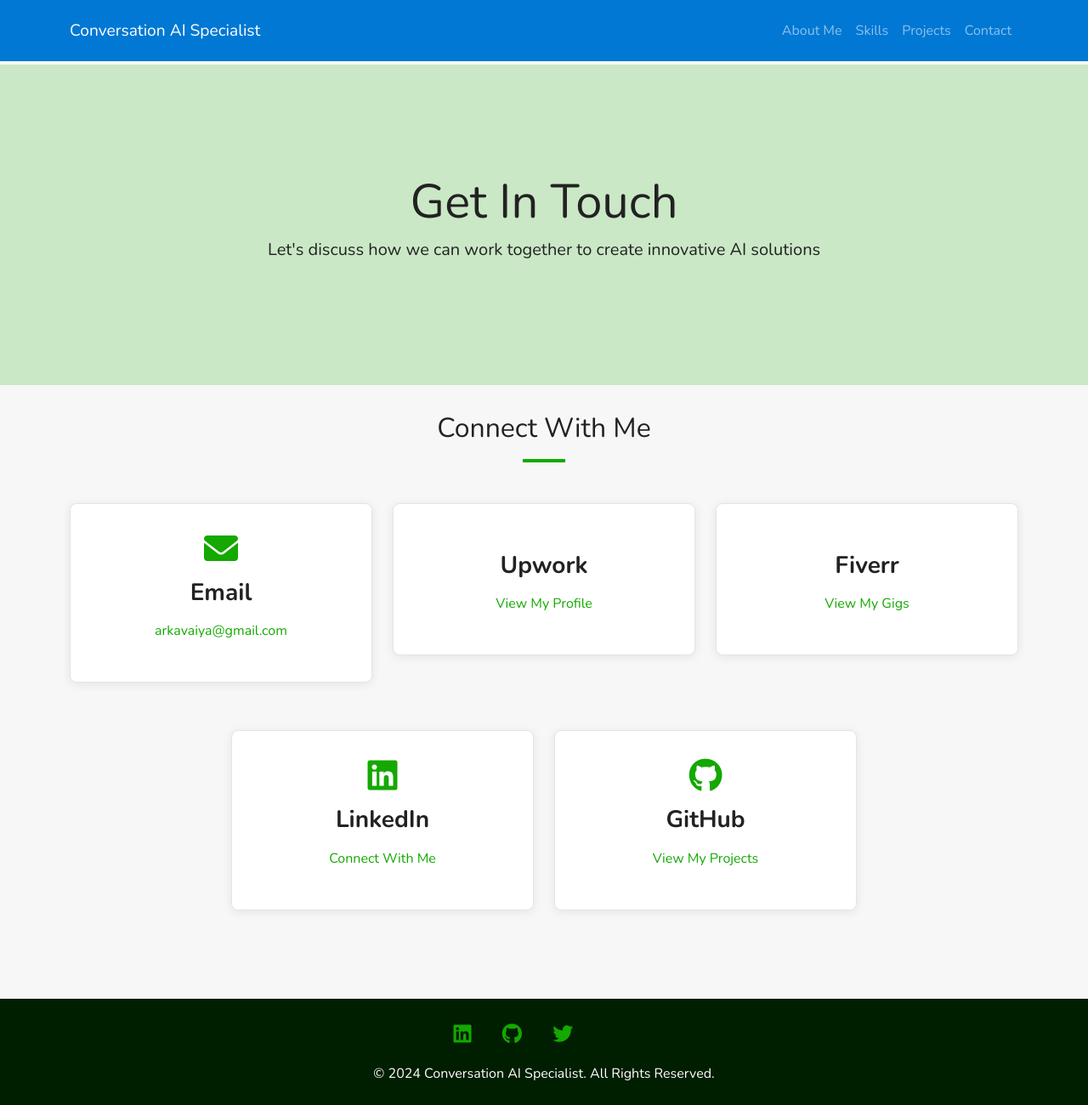
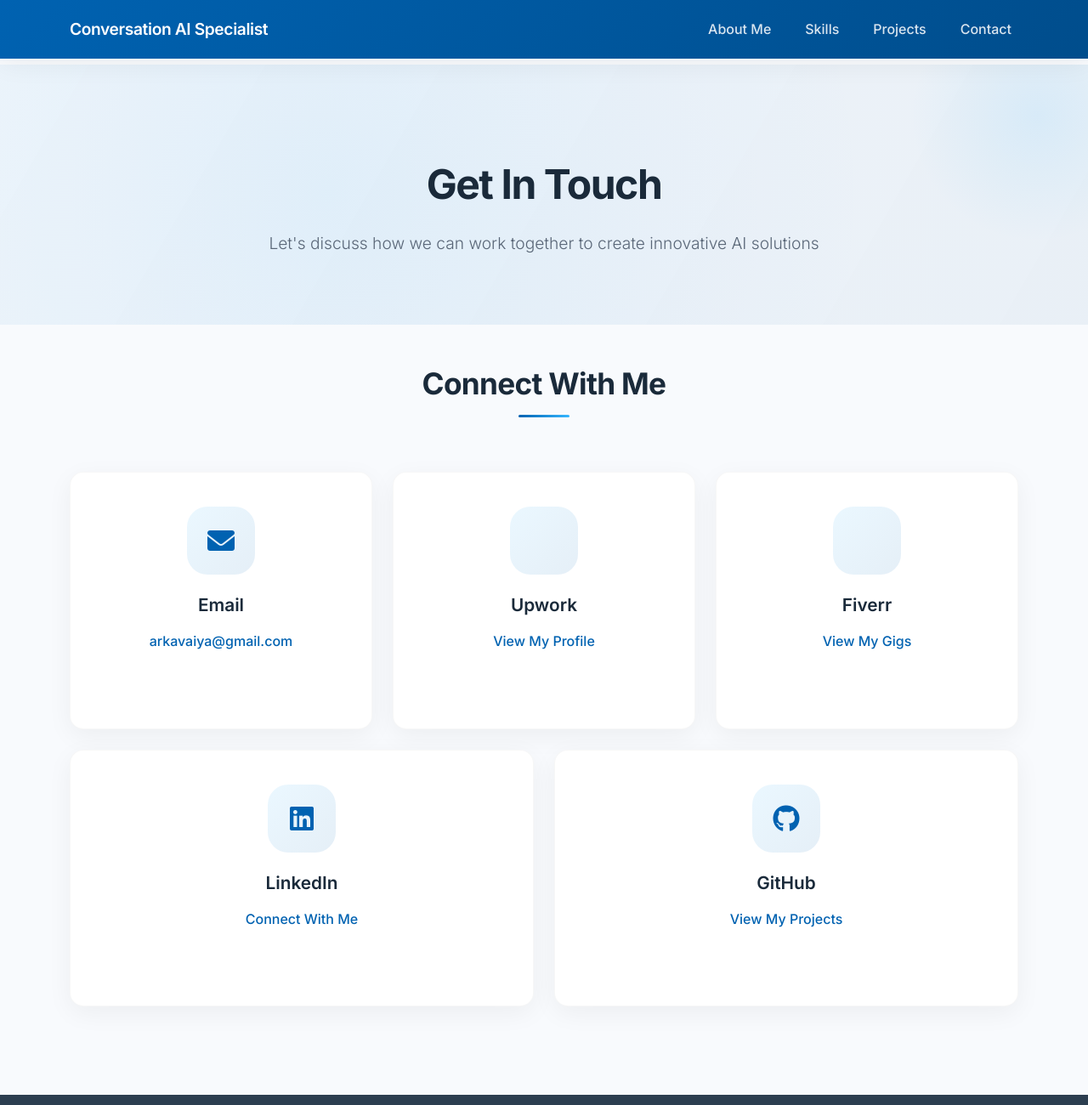
Before and after one commit to amrutlal-kavaiya/amrutlal-kavaiya.github.io, a plain HTML site: page contact.html in a window 1280 px wide. Shown: the top 1300 px of the page at 85% size. Drawn offline with nearby package versions, Linux system fonts and the light colour scheme.

Commit message:
Update contact.html

```diff
--- a/contact.html
+++ b/contact.html
@@ -5,27 +5,259 @@
     <meta name="viewport" content="width=device-width, initial-scale=1.0">
     <title>Contact - Amrutlal Kavaiya</title>
     <link href="https://cdn.jsdelivr.net/npm/bootstrap@5.3.0/dist/css/bootstrap.min.css" rel="stylesheet">
-    <link href="https://fonts.googleapis.com/css2?family=Nunito:wght@400;700&display=swap" rel="stylesheet">
+    <link href="https://fonts.googleapis.com/css2?family=Inter:wght@300;400;500;600;700&display=swap" rel="stylesheet">
     <link rel="stylesheet" href="https://cdnjs.cloudflare.com/ajax/libs/font-awesome/6.0.0/css/all.min.css">
     <style>
-        body {
-            font-family: 'Nunito', sans-serif;
-            background-color: #f7f7f7;
-            color: #222;
-            padding-top: 76px;
-        }
-        .navbar {
-            background-color: #0078d4;
-            padding: 1rem;
+        :root {
+            --primary: #0062b1;
+            --primary-light: #007be2;
+            --primary-dark: #004d8c;
+            --accent: #36b6ff;
+            --accent-soft: rgba(54, 182, 255, 0.1);
+            --neutral-light: #f8fafd;
+            --neutral-dark: #2c3e50;
+            --text-primary: #1a2a3a;
+            --text-secondary: #596677;
+            --shadow-soft: 0 8px 30px rgba(0, 0, 0, 0.05);
+            --shadow-medium: 0 10px 40px rgba(0, 0, 0, 0.1);
         }
 
-        .navbar-toggler {
-            border-color: rgba(255,255,255,0.5);
-            margin-right: 0.5rem;
+        body {
+            font-family: 'Inter', sans-serif;
+            background-color: var(--neutral-light);
+            color: var(--text-primary);
+            padding-top: 76px;
+            line-height: 1.7;
+        }
+
+        .navbar {
+            background: linear-gradient(135deg, var(--primary) 0%, var(--primary-dark) 100%);
+            padding: 0.8rem 1rem;
+            box-shadow: var(--shadow-soft);
+            transition: all 0.3s ease;
+        }
+
+        .navbar.scrolled {
+            padding: 0.5rem 1rem;
+            background: var(--primary-dark);
         }
 
         .navbar-brand {
+            font-weight: 600;
             font-size: 1.2rem;
+            color: white;
+            letter-spacing: -0.02em;
+        }
+
+        .navbar-nav .nav-link {
+            color: rgba(255, 255, 255, 0.85);
+            margin-left: 1.5rem;
+            font-weight: 500;
+            position: relative;
+            padding: 0.5rem 0;
+        }
+
+        .navbar-nav .nav-link::after {
+            content: '';
+            position: absolute;
+            width: 0;
+            height: 2px;
+            bottom: 0;
+            left: 0;
+            background-color: white;
+            transition: width 0.3s ease;
+        }
+
+        .navbar-nav .nav-link:hover {
+            color: white;
+        }
+
+        .navbar-nav .nav-link:hover::after {
+            width: 100%;
+        }
+
+        .hero-contact {
+            background: linear-gradient(120deg, rgba(0, 98, 177, 0.03), rgba(0, 77, 140, 0.06)),
+                        radial-gradient(circle at 30% 50%, rgba(54, 182, 255, 0.08) 0%, transparent 70%);
+            padding: 7rem 0 5rem;
+            position: relative;
+            overflow: hidden;
+            margin-bottom: 3rem;
+        }
+
+        .hero-contact::before {
+            content: '';
+            position: absolute;
+            top: 0;
+            right: 0;
+            width: 300px;
+            height: 300px;
+            background: radial-gradient(circle at center, rgba(54, 182, 255, 0.1) 0%, transparent 70%);
+            transform: translate(30%, -30%);
+        }
+
+        .hero-contact h1 {
+            font-weight: 700;
+            font-size: 3rem;
+            margin-bottom: 1.5rem;
+            line-height: 1.2;
+            letter-spacing: -0.03em;
+            color: var(--text-primary);
+            position: relative;
+        }
+
+        .hero-contact p {
+            font-size: 1.2rem;
+            font-weight: 300;
+            max-width: 700px;
+            margin: 0 auto;
+            color: var(--text-secondary);
+        }
+
+        .section-title {
+            margin-bottom: 4rem;
+            font-weight: 700;
+            font-size: 2.2rem;
+            text-align: center;
+            color: var(--text-primary);
+            position: relative;
+            letter-spacing: -0.02em;
+        }
+
+        .section-title::after {
+            content: '';
+            width: 60px;
+            height: 3px;
+            background: linear-gradient(to right, var(--primary), var(--accent));
+            display: block;
+            margin: 1rem auto 0;
+            border-radius: 3px;
+        }
+
+        .contact-card {
+            background: white;
+            border-radius: 16px;
+            box-shadow: var(--shadow-soft);
+            padding: 2.5rem 1.5rem;
+            margin-bottom: 2rem;
+            transition: all 0.5s cubic-bezier(0.23, 1, 0.32, 1);
+            position: relative;
+            overflow: hidden;
+            border: 1px solid rgba(0, 0, 0, 0.03);
+            text-align: center;
+            height: 100%;
+        }
+
+        .contact-card::before {
+            content: '';
+            position: absolute;
+            top: 0;
+            left: 0;
+            width: 100%;
+            height: 0;
+            background: linear-gradient(135deg, var(--accent-soft), rgba(0, 98, 177, 0.05));
+            z-index: -1;
+            transition: height 0.5s ease;
+        }
+
+        .contact-card:hover {
+            transform: translateY(-10px) scale(1.02);
+            box-shadow: var(--shadow-medium);
+        }
+
+        .contact-card:hover::before {
+            height: 100%;
+        }
+
+        .contact-icon-wrapper {
+            display: inline-flex;
+            align-items: center;
+            justify-content: center;
+            width: 80px;
+            height: 80px;
+            border-radius: 24px;
+            margin-bottom: 1.5rem;
+            background: linear-gradient(135deg, rgba(54, 182, 255, 0.1), rgba(0, 98, 177, 0.1));
+            color: var(--primary);
+            font-size: 2rem;
+            transition: all 0.3s ease;
+        }
+
+        .contact-card:hover .contact-icon-wrapper {
+            transform: scale(1.05);
+            background: linear-gradient(135deg, rgba(54, 182, 255, 0.15), rgba(0, 98, 177, 0.15));
+        }
+
+        .contact-title {
+            font-weight: 600;
+            margin-bottom: 1rem;
+            font-size: 1.3rem;
+            color: var(--text-primary);
+        }
+
+        .contact-link {
+            font-weight: 500;
+            color: var(--primary);
+            text-decoration: none;
+            transition: all 0.3s ease;
+            position: relative;
+            display: inline-block;
+        }
+
+        .contact-link::after {
+            content: '';
+            position: absolute;
+            width: 0;
+            height: 2px;
+            bottom: -2px;
+            left: 0;
+            background: linear-gradient(to right, var(--primary), var(--accent));
+            transition: width 0.3s ease;
+        }
+
+        .contact-link:hover {
+            color: var(--accent);
+        }
+
+        .contact-link:hover::after {
+            width: 100%;
+        }
+
+        footer {
+            background: var(--neutral-dark);
+            color: white;
+            padding: 3rem 0 2rem;
+            margin-top: 5rem;
+        }
+
+        .social-icons {
+            display: flex;
+            justify-content: center;
+            gap: 1rem;
+            margin-bottom: 1.5rem;
+        }
+
+        .social-icons a {
+            display: inline-flex;
+            align-items: center;
+            justify-content: center;
+            width: 42px;
+            height: 42px;
+            border-radius: 50%;
+            background: rgba(255, 255, 255, 0.1);
+            color: white;
+            font-size: 1.1rem;
+            transition: all 0.3s ease;
+        }
+
+        .social-icons a:hover {
+            background: var(--accent);
+            transform: translateY(-3px);
+        }
+
+        .copyright {
+            opacity: 0.7;
+            font-size: 0.9rem;
         }
 
         @media (max-width: 768px) {
@@ -33,114 +265,40 @@
                 padding: 0.5rem;
             }
 
-            .jumbotron {
-                padding-top: 6rem !important;
-                padding-bottom: 3rem !important;
+            .hero-contact {
+                padding-top: 5rem;
+                padding-bottom: 3rem;
+            }
+
+            .hero-contact h1 {
+                font-size: 2rem;
+            }
+
+            .hero-contact p {
+                font-size: 1rem;
+            }
+
+            .section-title {
+                font-size: 1.8rem;
+                margin-bottom: 3rem;
+            }
+
+            .navbar-nav .nav-link {
+                margin-left: 0;
+                margin-top: 0.5rem;
             }
 
             .contact-card {
-                margin: 0.5rem 1rem;
-            }
-
-            .display-4 {
-                font-size: 2rem;
-            }
-
-            .lead {
-                font-size: 1rem;
+                padding: 2rem 1rem;
             }
         }
-
-        .jumbotron {
-            background: rgba(20, 168, 0, 0.2);
-            background-size: cover;
-            color: #222;
-            padding: 8rem 1rem;
-            margin-bottom: 2rem;
-        }
-
-        .contact-card {
-            background: white;
-            border-radius: 8px;
-            box-shadow: 0 2px 12px rgba(0, 0, 0, 0.08);
-            padding: 2rem;
-            margin-bottom: 2rem;
-            transition: transform 0.3s ease;
-            border: 1px solid #e4e4e4;
-        }
-
-        .contact-card:hover {
-            transform: translateY(-5px);
-            box-shadow: 0 8px 24px rgba(0, 0, 0, 0.12);
-        }
-
-        .contact-icon {
-            font-size: 2.5rem;
-            color: #14a800;
-            margin-bottom: 1rem;
-        }
-
-        .contact-title {
-            color: #222;
-            font-weight: 700;
-            margin-bottom: 1rem;
-        }
-
-        .contact-link {
-            color: #14a800;
-            text-decoration: none;
-            transition: color 0.3s ease;
-        }
-
-        .contact-link:hover {
-            color: #108a00;
-        }
-
-        .section-title {
-            margin-bottom: 3rem;
-            position: relative;
-            color: #222;
-        }
-
-        .section-title::after {
-            content: '';
-            width: 50px;
-            height: 4px;
-            background-color: #14a800;
-            display: block;
-            margin: 1rem auto 0;
-        }
-
-        footer {
-            background-color: #001e00;
-            color: white;
-            padding: 1.5rem 0;
-            margin-top: 3rem;
-        }
-
-        .social-icons a {
-            color: #14a800;
-            font-size: 1.5rem;
-            margin: 0 1rem;
-            transition: color 0.3s ease;
-        }
-
-        .social-icons a:hover {
-            color: white;
-        }
     </style>
-        <script type="text/javascript">
-            (function(c,l,a,r,i,t,y){
-                c[a]=c[a]||function(){(c[a].q=c[a].q||[]).push(arguments)};
-                t=l.createElement(r);t.async=1;t.src="https://www.clarity.ms/tag/"+i;
-                y=l.getElementsByTagName(r)[0];y.parentNode.insertBefore(t,y);
-            })(window, document, "clarity", "script", "ovduypetym");
-        </script>
 </head>
 <body>
+    <!-- Navbar -->
     <nav class="navbar navbar-expand-lg navbar-dark fixed-top">
         <div class="container">
-            <a class="navbar-brand" href="#">Conversation AI Specialist</a>
+            <a class="navbar-brand" href="/">Conversation AI Specialist</a>
             <button class="navbar-toggler" type="button" data-bs-toggle="collapse" data-bs-target="#navbarNav"
                 aria-controls="navbarNav" aria-expanded="false" aria-label="Toggle navigation">
                 <span class="navbar-toggler-icon"></span>
@@ -151,85 +309,114 @@
                         <a class="nav-link" href="/">About Me</a>
                     </li>
                     <li class="nav-item">
-                        <a class="nav-link" href="#skills">Skills</a>
+                        <a class="nav-link" href="/#skills">Skills</a>
                     </li>
                     <li class="nav-item">
-                        <a class="nav-link" href="projects.html">Projects</a>
+                        <a class="nav-link" href="/projects.html">Projects</a>
                     </li>
                     <li class="nav-item">
-                        <a class="nav-link" href="contact.html">Contact</a>
+                        <a class="nav-link" href="/contact.html">Contact</a>
                     </li>
                 </ul>
             </div>
         </div>
     </nav>
 
-    <!-- Jumbotron -->
-    <header class="jumbotron text-center">
-        <h1 class="display-4">Get In Touch</h1>
-        <p class="lead">Let's discuss how we can work together to create innovative AI solutions</p>
+    <!-- Hero Section -->
+    <header class="hero-contact text-center">
+        <div class="container">
+            <h1>Get In Touch</h1>
+            <p>Let's discuss how we can work together to create innovative AI solutions</p>
+        </div>
     </header>
 
-    <div class="container">
-        <h2 class="text-center section-title mb-5">Connect With Me</h2>
+    <!-- Contact Section -->
+    <section class="container">
+        <h2 class="section-title">Connect With Me</h2>
 
-        <div class="row justify-content-center">
+        <div class="row">
+            <!-- Email -->
             <div class="col-md-4 mb-4">
-                <div class="contact-card text-center">
-                    <i class="fas fa-envelope contact-icon"></i>
+                <div class="contact-card">
+                    <div class="contact-icon-wrapper">
+                        <i class="fas fa-envelope"></i>
+                    </div>
                     <h3 class="contact-title">Email</h3>
                     <p><a href="mailto:arkavaiya@gmail.com" class="contact-link">arkavaiya@gmail.com</a></p>
                 </div>
             </div>
 
+            <!-- Upwork -->
             <div class="col-md-4 mb-4">
-                <div class="contact-card text-center">
-                    <i class="fab fa-upwork contact-icon"></i>
+                <div class="contact-card">
+                    <div class="contact-icon-wrapper">
+                        <i class="fab fa-upwork"></i>
+                    </div>
                     <h3 class="contact-title">Upwork</h3>
                     <p><a href="https://www.upwork.com/freelancers/~01e9fb34aeaa577a3e" class="contact-link" target="_blank">View My Profile</a></p>
                 </div>
             </div>
 
+            <!-- Fiverr -->
             <div class="col-md-4 mb-4">
-                <div class="contact-card text-center">
-                    <i class="fab fa-fiverr contact-icon"></i>
+                <div class="contact-card">
+                    <div class="contact-icon-wrapper">
+                        <i class="fab fa-fiverr"></i>
+                    </div>
                     <h3 class="contact-title">Fiverr</h3>
                     <p><a href="https://www.fiverr.com/myephysics?public_mode=true" class="contact-link" target="_blank">View My Gigs</a></p>
                 </div>
             </div>
 
-            <div class="col-md-4 mb-4">
-                <div class="contact-card text-center">
-                    <i class="fab fa-linkedin contact-icon"></i>
+            <!-- LinkedIn -->
+            <div class="col-md-6 mb-4">
+                <div class="contact-card">
+                    <div class="contact-icon-wrapper">
+                        <i class="fab fa-linkedin"></i>
+                    </div>
                     <h3 class="contact-title">LinkedIn</h3>
                     <p><a href="https://www.linkedin.com/in/amrutlal-kavaiya" class="contact-link" target="_blank">Connect With Me</a></p>
                 </div>
             </div>
 
-            <div class="col-md-4 mb-4">
-                <div class="contact-card text-center">
-                    <i class="fab fa-github contact-icon"></i>
+            <!-- GitHub -->
+            <div class="col-md-6 mb-4">
+                <div class="contact-card">
+                    <div class="contact-icon-wrapper">
+                        <i class="fab fa-github"></i>
+                    </div>
                     <h3 class="contact-title">GitHub</h3>
                     <p><a href="https://github.com/amrutlal-kavaiya" class="contact-link" target="_blank">View My Projects</a></p>
                 </div>
             </div>
         </div>
-    </div>
+    </section>
 
     <!-- Footer -->
-    <footer class="text-center">
-        <div class="container">
-            <div class="social-icons mb-3">
+    <footer>
+        <div class="container text-center">
+            <div class="social-icons">
                 <a href="https://www.linkedin.com/in/amrutlal-kavaiya"><i class="fab fa-linkedin"></i></a>
                 <a href="https://github.com/amrutlal-kavaiya"><i class="fab fa-github"></i></a>
                 <a href="https://twitter.com/amrutlal_kavaiya"><i class="fab fa-twitter"></i></a>
                 <a href="https://www.fiverr.com/myephysics?public_mode=true"><i class="fab fa-fiverr"></i></a>
                 <a href="https://www.upwork.com/freelancers/~01e9fb34aeaa577a3e"><i class="fab fa-upwork"></i></a>
             </div>
-            <p>&copy; 2024 Conversation AI Specialist. All Rights Reserved.</p>
+            <p class="copyright">&copy; 2024 Conversation AI Specialist. All Rights Reserved.</p>
         </div>
     </footer>
 
     <script src="https://cdn.jsdelivr.net/npm/bootstrap@5.3.0/dist/js/bootstrap.bundle.min.js"></script>
+    <script>
+        // Navbar scroll effect
+        window.addEventListener('scroll', function() {
+            const navbar = document.querySelector('.navbar');
+            if (window.scrollY > 50) {
+                navbar.classList.add('scrolled');
+            } else {
+                navbar.classList.remove('scrolled');
+            }
+        });
+    </script>
 </body>
 </html>
```
